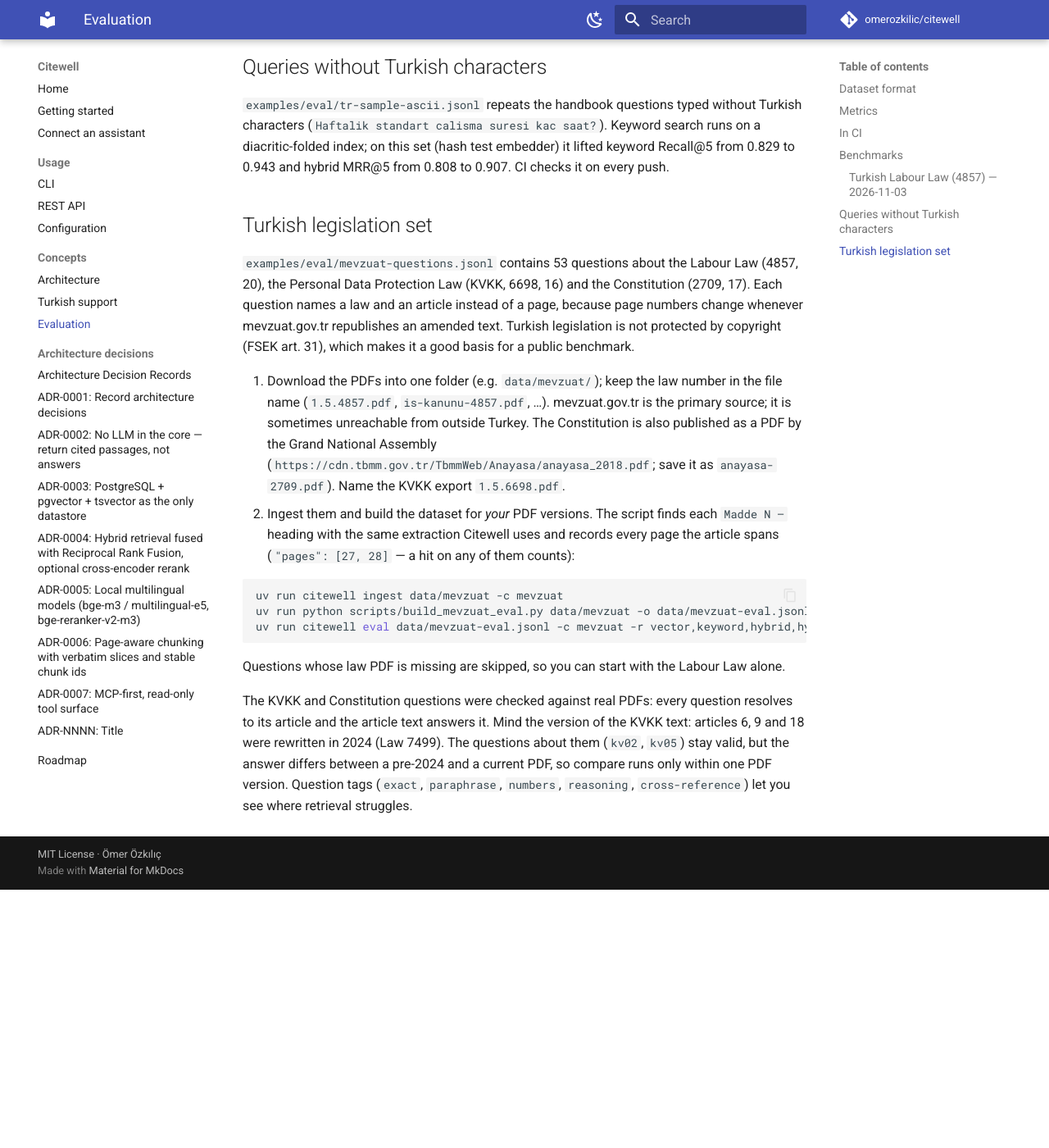
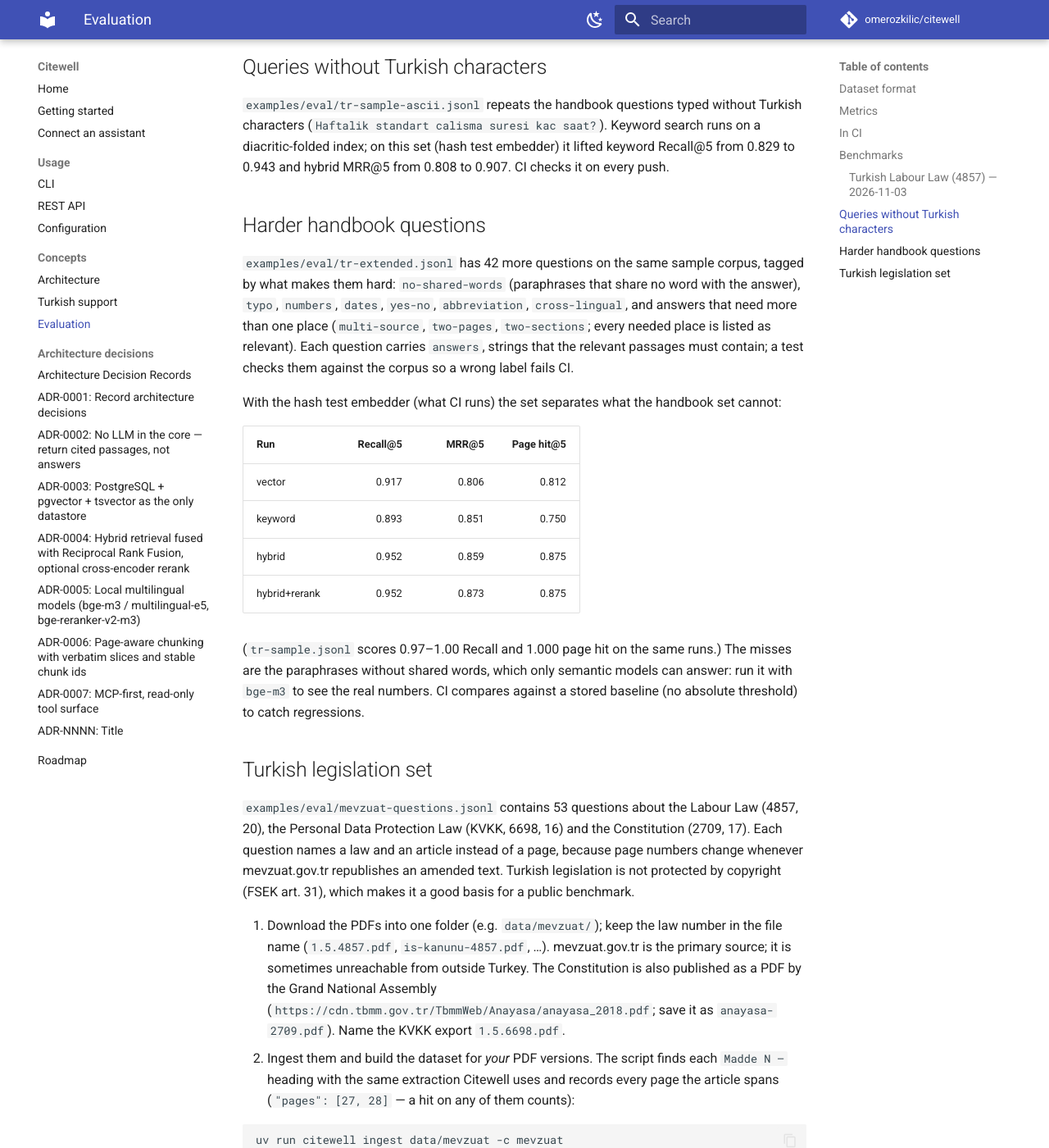
Before and after one commit to omerozkilic/citewell, an MkDocs documentation site: the page built from docs/evaluation.md, in a window 1280 px wide and 1400 px high, scrolled down 2137 px. Shown: the whole window at 82% size. Built offline with MkDocs 1.6.1 and Material for MkDocs 9.7.7, drawn with Linux system fonts in a browser that asks for light colours; comment, search, counter and statistics services are not loaded; before the commit the page ends 3222 px from its top, so only the background shows below that.

Commit message:
feat(eval): 42 harder Turkish questions for the sample corpus (#65)
tr-extended.jsonl adds paraphrases without shared words, typos, numbers
and dates, yes/no questions, abbreviations, English questions and answers
that need more than one place. Each question carries 'answers' and a test
checks them against the corpus so labels cannot drift.

CI runs the set against a stored baseline (no absolute threshold).
On the hash embedder it separates what tr-sample cannot: page hit@5
0.75-0.88 against 1.00.

Closes #22

Co-authored-by: Claude <noreply@anthropic.com>

```diff
--- a/docs/evaluation.md
+++ b/docs/evaluation.md
@@ -80,6 +80,27 @@ characters (`Haftalik standart calisma suresi kac saat?`). Keyword search runs o
 diacritic-folded index; on this set (hash test embedder) it lifted keyword Recall@5 from 0.829 to
 0.943 and hybrid MRR@5 from 0.808 to 0.907. CI checks it on every push.
 
+## Harder handbook questions
+
+`examples/eval/tr-extended.jsonl` has 42 more questions on the same sample corpus, tagged by what makes them
+hard: `no-shared-words` (paraphrases that share no word with the answer), `typo`, `numbers`, `dates`, `yes-no`,
+`abbreviation`, `cross-lingual`, and answers that need more than one place (`multi-source`, `two-pages`,
+`two-sections`; every needed place is listed as relevant). Each question carries `answers`, strings that
+the relevant passages must contain; a test checks them against the corpus so a wrong label fails CI.
+
+With the hash test embedder (what CI runs) the set separates what the handbook set cannot:
+
+| Run | Recall@5 | MRR@5 | Page hit@5 |
+|---|---:|---:|---:|
+| vector | 0.917 | 0.806 | 0.812 |
+| keyword | 0.893 | 0.851 | 0.750 |
+| hybrid | 0.952 | 0.859 | 0.875 |
+| hybrid+rerank | 0.952 | 0.873 | 0.875 |
+
+(`tr-sample.jsonl` scores 0.97–1.00 Recall and 1.000 page hit on the same runs.) The misses are the
+paraphrases without shared words, which only semantic models can answer: run it with `bge-m3` to see the real
+numbers. CI compares against a stored baseline (no absolute threshold) to catch regressions.
+
 ## Turkish legislation set
 
 `examples/eval/mevzuat-questions.jsonl` contains 53 questions about the Labour Law (4857, 20), the
```
Also changed, not shown: CONTRIBUTING.md (+3 -0 lines), docs/roadmap.md (+1 -1 lines), 5 other files.
